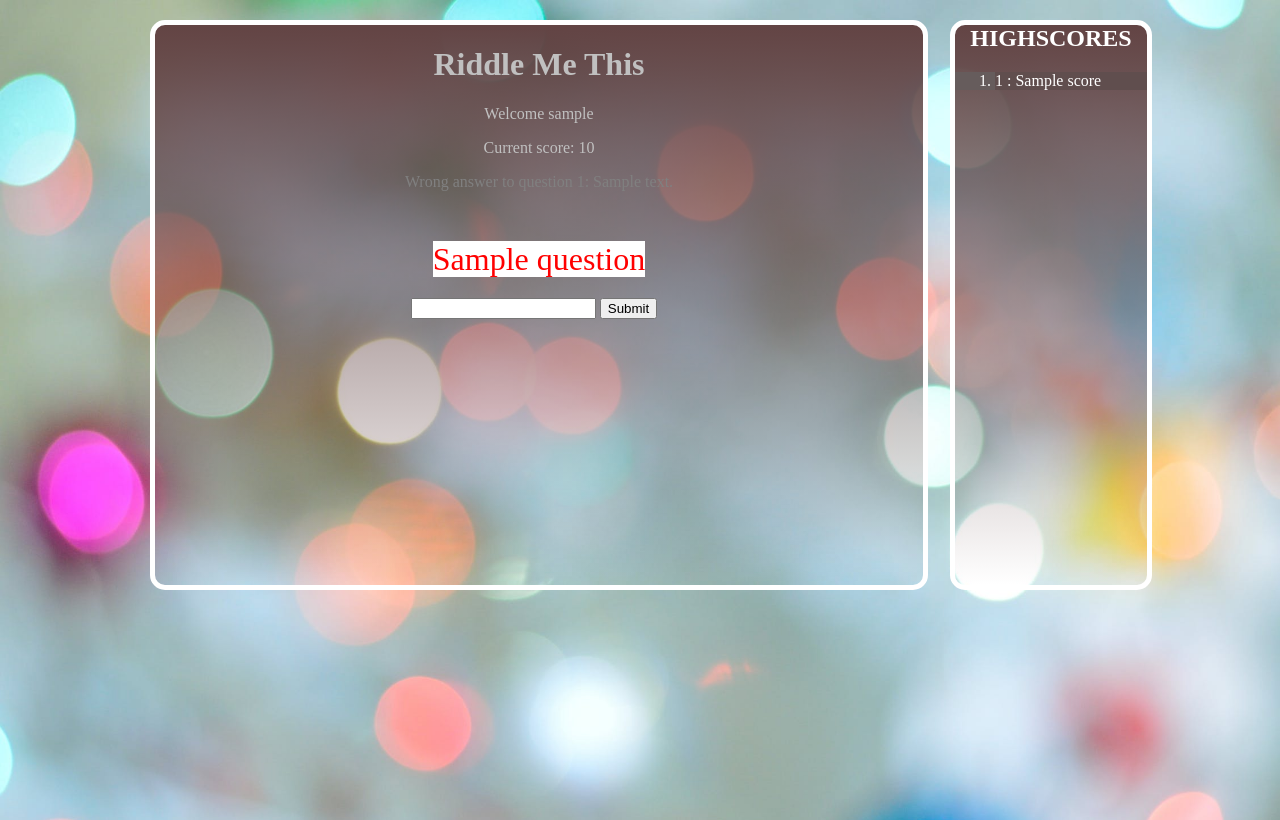
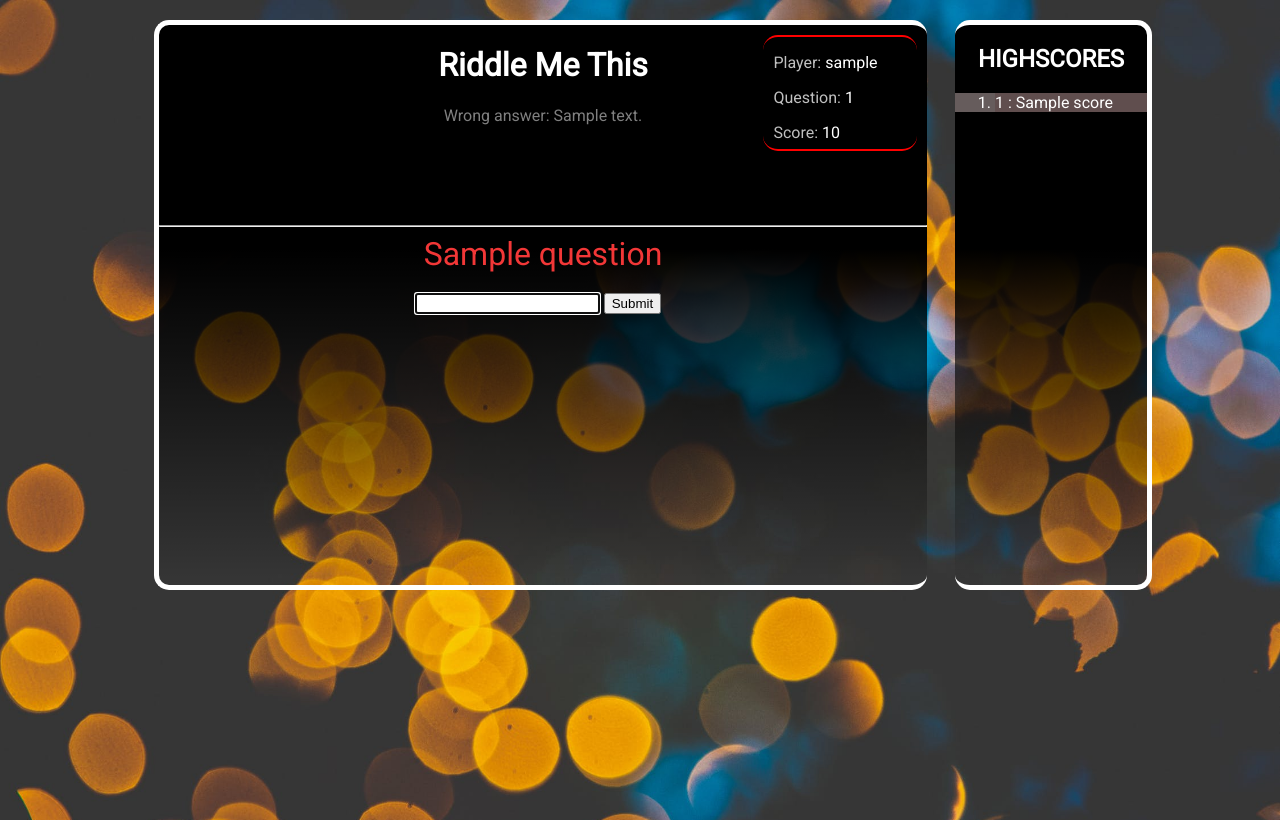
Before and after one commit to Code-Institute-Submissions/project3-3, a Flask app: template templates/base.html in a window 1280 px wide. Run offline with Flask 2, Linux system fonts and the light colour scheme; the template is opened without the code that fills it: most values are stand-ins (such as "Sample title", 1, 10 or a date in 2020); parts of the project's set-up code (start-up, migrations or seed data) failed here and were passed over.

Commit message:
Nearly final visual adjustments Fixed a bug with score/question number not displaying right after logging in

```diff
--- a/run.py
+++ b/run.py
@@ -1,4 +1,4 @@
-from flask import Flask, render_template, request, redirect
+from flask import Flask, render_template, request, redirect, url_for
 import operator
 import os
 import time
@@ -50,7 +50,7 @@ users = { } # 'name' = Player obj
 def loadQuestions():
     count = 0
     with open('data/questions.txt', 'r') as fp:
-        question, answer = '', ''
+        question = answer = ''
         for i, line in enumerate(fp):
             line = line.decode("UTF-8").rstrip()
             if i % 2 == 0: # it's a question
@@ -77,7 +77,8 @@ def login():
         if not Player.exists(username):
             users[username] = Player(username)
 
-        return redirect(username + '/question')
+        return redirect(url_for('game', count = "[ 1 / {0} ]".format(totalQuestions), username = username, scores = Player.getScores()))
+        #return redirect(username + '/question')
 
 @app.route('/<username>/question', methods = ['GET', 'POST'])
 def game(username):
@@ -94,7 +95,7 @@ def game(username):
             #wrong answer
             player.removePoints()
             return render_template('base.html', debug = answer, time = time.time(), scores = Player.getScores(), count = "[ {0} / {1} ]".format(player.question+1, totalQuestions), wrong_answer = request.form['answer'], username = username, success = False, question = question, score = player.score)
-    return render_template('base.html',time = time.time(),  scores = Player.getScores(), firstRound = True, username = username, question = question)
+    return render_template('base.html', count = '[ 1 / {0} ]'.format(totalQuestions), time = time.time(),  scores = Player.getScores(), firstRound = True, username = username, question = question)
 
 @app.route('/<username>', methods = ['GET', 'POST'])
 def user(username):
--- a/static/style.css
+++ b/static/style.css
@@ -1,40 +1,69 @@
 .container {
     background-color: #041a3d ;
-    background-image: url('24.jpeg');
+    background-image: url('20.jpeg');
     background-size: cover;
     width: 100%;
     height: 100%;
-    color: silver;
+    color: white;
     font-size: 1em;
     text-align: center;
     margin: 0 auto;
     padding-top: 20px;
 
 }
+#inner-stats p {
+    margin-left: 10px;
+    color: silver;
+}
+#inner-stats span {
+    color: white;
+}
+.inner-box {
+    text-align: left;
+
+    width: 20%;
+    height: 20%;
+    min-height: 110px;
+    position: absolute;
+    border: 2px solid red;
+    border-right: 0px;
+    border-left: 0px;
+    border-radius: 15px;
+    background-color:rgb(54, 54, 54, 0);
+    top:10;
+    right:10;
+    z-index:0;
+}
 body {
     margin: 0;
     background-color:black;
+    font-family: 'Roboto', sans-serif;
 }
 .left-box {
+    margin-right:2px;
     border: 5px solid white;
+    border-right: 0px;
     display: inline-block;
     width: 60%;
+    position: relative;
     height: 70%;
     margin-left: 10%;
     /*background-color:#665c5c;*/
     border-radius: 15px;
-    background-image: linear-gradient(to bottom, rgb(99, 68, 68), rgba(255,0,0,0));
+    background-image: linear-gradient(to bottom, black 40%, rgba(255,0,0,0));
 
 }
 .right-box {
+
     border: 5px solid white;
+    border-left: 0px;
     display: inline-block;
     float: right;
     width: 15%;
     margin-right: 10%;
     height: 70%;
     border-radius: 15px;
-    background-image: linear-gradient(to bottom, rgb(99, 68, 68), rgba(255,0,0,0));
+    background-image: linear-gradient(to bottom, black 40%, rgba(255,0,0,0));
 }
 .game-div {
     margin-top: 50px;
@@ -48,7 +77,7 @@ body {
     color: white;
     width: 100%;
     height: 100%;
-    padding-top: 0px;
+    padding-top: 20px;
 
 }
 ol {
--- a/templates/base.html
+++ b/templates/base.html
@@ -2,8 +2,10 @@
 <html>
 
 <head>
+    <link href="https://fonts.googleapis.com/css?family=Roboto" rel="stylesheet">
     <title> Riddle Me This</title>
     <link rel="stylesheet" type="text/css" href="{{url_for('static', filename='style.css')}}?v={{time}}">
+
 </head>
 
 <body>
@@ -11,16 +13,20 @@
     <div class="container">
         <div class="left-box">
             <h1>Riddle Me This</h1>
-            {% if username %} Welcome {{ username }} {% if not firstRound %}
-            <p> Current score: {{score}}</p>
-            {% if success %}
-            <span style="color: yellow"> Great! Next question {{ count }}</span> {% else %}
-            <span style="color: grey"> Wrong answer to question {{ count }}: {{ wrong_answer }}</span> {% endif %} {% endif %}
+            {% if username %}
+                {% if not firstRound %}
+                    {% if success %}
+                        <span style="color: yellow"> Great! Next question </span>
+                    {% else %}
+                        <span style="color: grey"> Wrong answer: {{ wrong_answer }}</span>
+                    {% endif %}
+                {% endif %}
             <div class="game-div">
-                <span style="font-size: 2em; background-color: white; color: red"> {{ question }} </span>
+                <hr style="margin-top: 100px"/>
+                <span style="font-size: 2em; color: rgb(242, 55, 55)"> {{ question }} </span>
                 <form method="POST" style="margin-top: 20px; margin-right: 10px;">
                     <label for="answer"></label>
-                    <input type="text" name="answer" />
+                    <input type="text" name="answer" autofocus/>
                     <input type="submit" value="Submit" />
                 </form>
             </div>
@@ -30,7 +36,7 @@
             <div style="margin-top:10%">
                 <form method="POST" style="margin-top: 20px; margin-right: 10px;">
                     <label for="Username">Username</label>
-                    <input type="text" name="Username" />
+                    <input type="text" name="Username" autofocus />
                     <input type="submit" value="Submit" />
                 </form>
             </div>
@@ -39,7 +45,11 @@
                 <p><h3>Debug mode</h3></p>
                 <p>Correct answer: <span style="background-color:white; color: red">{{ debug }} </span></p>
             {% endif %}
-
+            <div id='inner-stats' class="inner-box">
+                <p>Player: <span> {{ username }}</span> </p>
+                <p>Question: <span>{{ count }}</span> </p>
+                <p>Score: <span>{{score or 0}}</span></p>
+            </div>
         </div>
         <div class="right-box">
             <div class="highscores">
```
Also changed, not shown: static/20.jpeg (added), static/24.jpeg (deleted), static/24.jpg (deleted).
